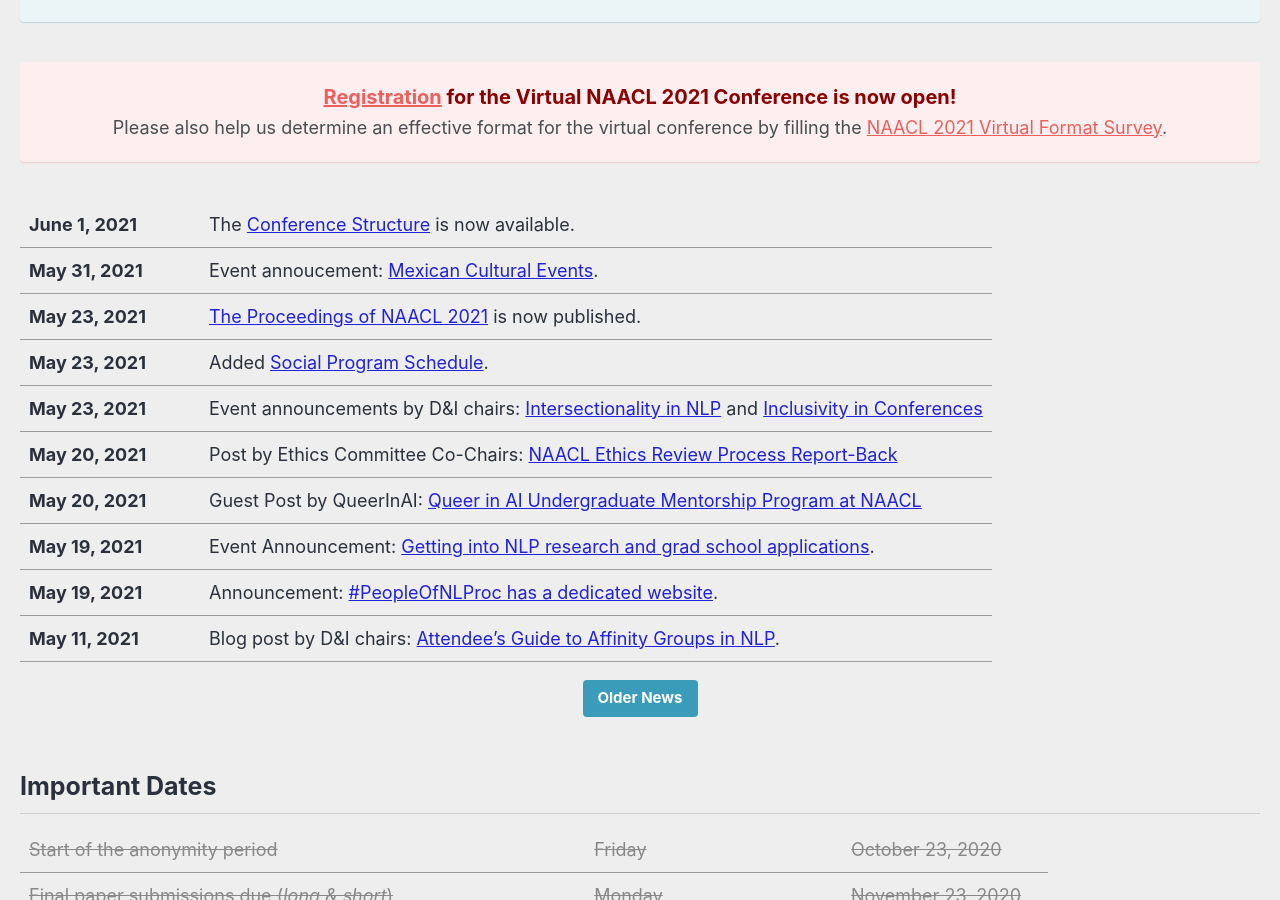
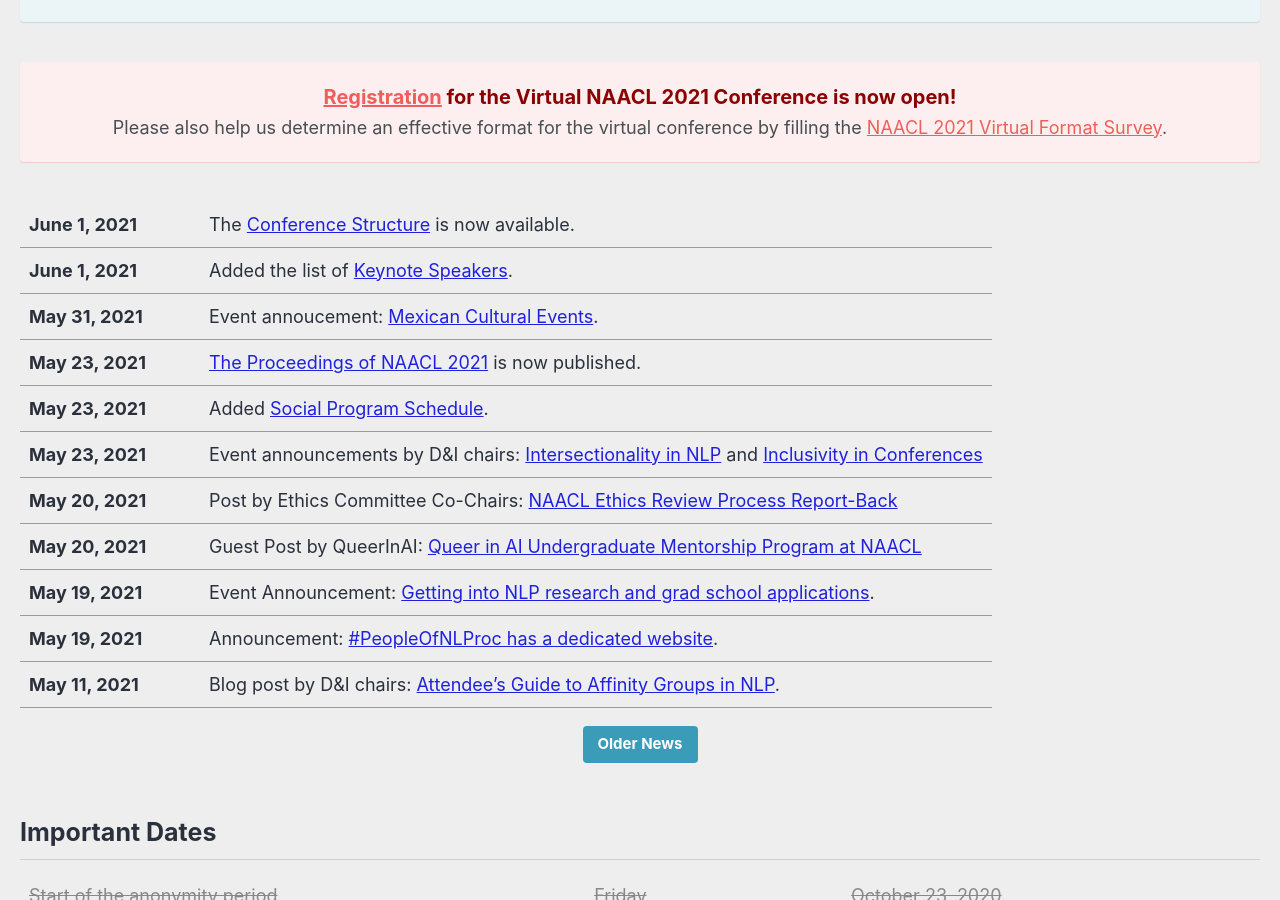
Before and after one commit to naacl-org/naacl-2021-website, a Jekyll site: the page built from _pages/home.md, in a window 1280 px wide and 900 px high, scrolled down 637 px. Built offline with Jekyll 4.4.1, drawn with Linux system fonts in a browser that asks for light colours; cached includes are drawn as plain includes; nearby versions of some CDN libraries; comment, search, counter and statistics services are not loaded.

Commit message:
Edited links

```diff
--- a/_pages/home.md
+++ b/_pages/home.md
@@ -22,7 +22,8 @@
 .news-table tr td:nth-child(1) { font-weight: bold; width: 10em; }
 </style>
 
-| June 1, 2021 | The [Conference Structure](/blog/conference-structure) is now available.
+| June 1, 2021 | The [Conference Structure](/blog/conference-structure/) is now available.
+| June 1, 2021 | Added the list of [Keynote Speakers](/program/keynotes/).
 | May 31, 2021 | Event annoucement: [Mexican Cultural Events](/blog/mexican-event).
 | May 23, 2021 | [The Proceedings of NAACL 2021](https://www.aclweb.org/anthology/events/naacl-2021/) is now published.
 | May 23, 2021 | Added [Social Program Schedule](/program/social/).
```
Also changed, not shown: _posts/2021-06-01-conference-structure.md (+1 -1 lines).
